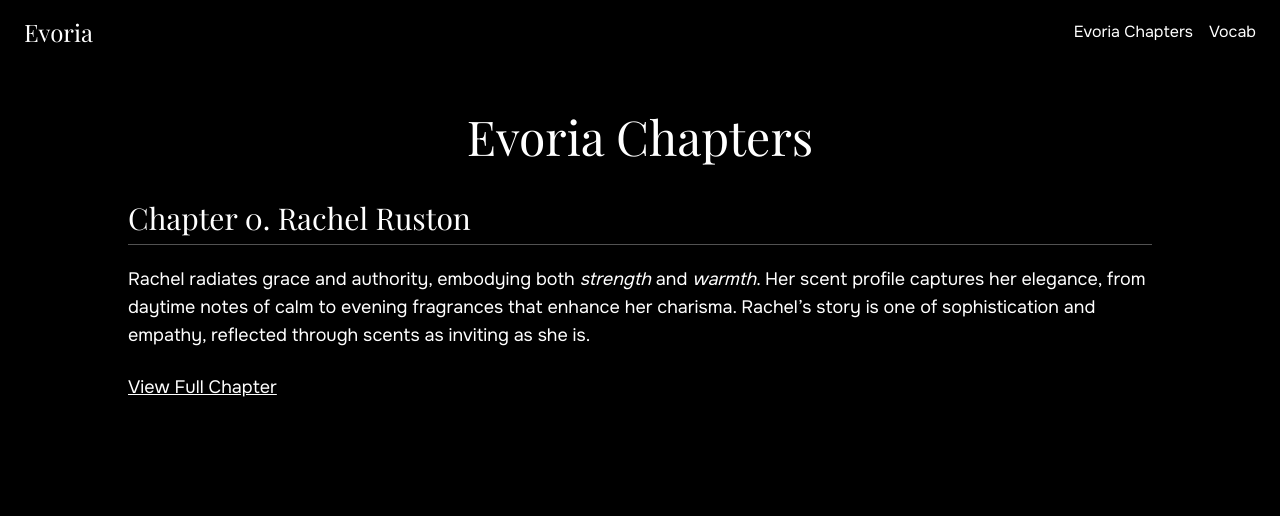
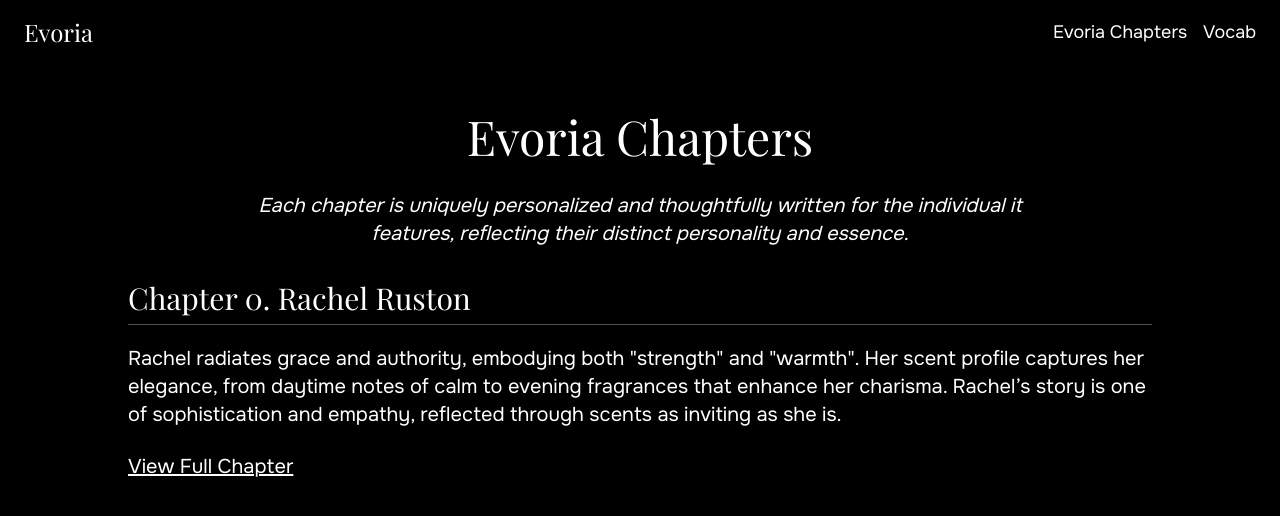
Before and after one commit to P541M/evoria, a React (Create React App) app: page / in a window 1280 px wide. Both pictures are taken after a click on the button "Discover Evoria Chapters". Shown: the top 516 px of the page. Built offline with nearby package versions, Linux system fonts and the light colour scheme; a web font is replaced by a local one.

Commit message:
feat: added consistent padding and font sizing

```diff
--- a/src/components/FragrancePicks.jsx
+++ b/src/components/FragrancePicks.jsx
@@ -1,33 +1,44 @@
 import React from "react";
 import { Link } from "react-router-dom";
+
+const chapters = [
+  {
+    id: 0,
+    title: "Rachel Ruston",
+    description:
+      'Rachel radiates grace and authority, embodying both "strength" and "warmth". Her scent profile captures her elegance, from daytime notes of calm to evening fragrances that enhance her charisma. Rachel’s story is one of sophistication and empathy, reflected through scents as inviting as she is.',
+    link: "/chapters/rachel-ruston",
+  },
+];
 
 function FragrancePicks() {
   return (
     <div className="fade-in mx-12 min-h-screen bg-black pb-12 pt-28 text-white sm:mx-12 md:mx-14 lg:mx-16">
-      <h2 className="mb-8 text-center font-playfair text-4xl sm:mb-10 sm:text-5xl">
+      <h1 className="mb-6 text-center font-playfair text-4xl text-white sm:mb-8 sm:text-5xl">
         Evoria Chapters
-      </h2>
+      </h1>
+
+      <p className="mx-auto mb-8 max-w-3xl text-center text-lg italic text-white sm:text-xl">
+        Each chapter is uniquely personalized and thoughtfully written for the
+        individual it features, reflecting their distinct personality and
+        essence.
+      </p>
 
       <div className="mx-auto max-w-2xl space-y-10 sm:space-y-12 md:max-w-3xl lg:max-w-5xl">
-        <div>
-          <h3 className="mb-5 border-b border-offWhite/40 pb-1 font-playfair text-2xl sm:pb-2 sm:text-3xl">
-            Chapter 0. Rachel Ruston
-          </h3>
-          <p className="mb-6 text-base sm:text-lg">
-            Rachel radiates grace and authority, embodying both{" "}
-            <span className="italic">strength</span> and{" "}
-            <span className="italic">warmth</span>. Her scent profile captures
-            her elegance, from daytime notes of calm to evening fragrances that
-            enhance her charisma. Rachel’s story is one of sophistication and
-            empathy, reflected through scents as inviting as she is.
-          </p>
-          <Link
-            to="/chapters/rachel-ruston"
-            className="text-base underline transition duration-200 hover:text-offWhite sm:text-lg"
-          >
-            View Full Chapter
-          </Link>
-        </div>
+        {chapters.map((chapter) => (
+          <div key={chapter.id}>
+            <h2 className="mb-5 border-b border-offWhite/40 pb-1 font-playfair text-2xl sm:pb-2 sm:text-3xl">
+              {`Chapter ${chapter.id}. ${chapter.title}`}
+            </h2>
+            <p className="mb-6 text-lg sm:text-xl">{chapter.description}</p>
+            <Link
+              to={chapter.link}
+              className="text-lg underline transition duration-200 hover:text-offWhite sm:text-xl"
+            >
+              View Full Chapter
+            </Link>
+          </div>
+        ))}
       </div>
     </div>
   );
--- a/src/components/LandingPage.jsx
+++ b/src/components/LandingPage.jsx
@@ -10,11 +10,11 @@ function LandingPage() {
         Welcome to Evoria
       </h1>
 
-      <div className="mb-8 max-w-xl space-y-6 text-base sm:mb-12 sm:max-w-2xl sm:space-y-8 sm:text-lg">
+      <div className="mb-8 max-w-xl space-y-6 text-lg sm:mb-12 sm:max-w-2xl sm:space-y-8 sm:text-xl">
         <p>
-          Evoria is a curated journey through the world of fragrance. Each
-          selection reflects a unique character, chosen to capture an
-          individual’s essence.
+          Evoria is a curated journey through fragrance, each selection
+          reflecting a unique character chosen to capture an individual’s
+          essence.
         </p>
         <p>
           Created by{" "}
@@ -34,7 +34,7 @@ function LandingPage() {
 
       <button
         onClick={() => navigate("/chapters")}
-        className="rounded-full bg-white px-6 py-3 text-base text-black shadow-md transition duration-300 hover:bg-offWhite sm:px-8 sm:text-lg"
+        className="rounded-full bg-white px-6 py-3 text-lg text-black shadow-md transition duration-300 hover:bg-offWhite sm:px-8 sm:text-xl"
       >
         Discover Evoria Chapters
       </button>
--- a/src/components/Navbar.jsx
+++ b/src/components/Navbar.jsx
@@ -37,7 +37,7 @@ function Navbar() {
   }, []);
 
   return (
-    <nav className="fade-in-two fixed top-0 z-50 w-full bg-black text-base text-white">
+    <nav className="fade-in-two fixed top-0 z-50 w-full bg-black text-lg text-white">
       <div className="container mx-auto flex h-16 items-center justify-between px-4 sm:px-6">
         <h1 className="flex-1 text-center font-playfair text-2xl sm:flex-none sm:text-left">
           <Link to="/" className="transition duration-200 hover:text-offWhite">
--- a/src/components/Vocab.jsx
+++ b/src/components/Vocab.jsx
@@ -4,16 +4,22 @@ function Vocab() {
   return (
     <div className="fade-in mx-12 min-h-screen bg-black pb-12 pt-28 text-white sm:mx-12 md:mx-14 lg:mx-16">
       <div className="mx-auto max-w-2xl md:max-w-3xl lg:max-w-5xl">
-        <h2 className="mb-8 text-center font-playfair text-4xl sm:mb-10 sm:text-5xl">
+        <h1 className="mb-6 text-center font-playfair text-4xl text-white sm:mb-8 sm:text-5xl">
           Vocabulary
-        </h2>
+        </h1>
+
+        <p className="mx-auto mb-8 max-w-3xl text-center text-lg italic text-white sm:text-xl">
+          Deepen your fragrance knowledge with our comprehensive vocabulary.
+          Each term is thoughtfully defined to highlight the nuances of our
+          personalized chapters.
+        </p>
 
         <div className="space-y-10 sm:space-y-12">
           <div>
-            <h3 className="mb-5 border-b border-offWhite/40 pb-1 font-playfair text-2xl sm:pb-2 sm:text-3xl">
+            <h2 className="mb-5 border-b border-offWhite/40 pb-1 font-playfair text-2xl sm:pb-2 sm:text-3xl">
               Top Notes
-            </h3>
-            <p className="text-base sm:text-lg">
+            </h2>
+            <p className="text-lg sm:text-xl">
               Top notes are the initial scents you smell when you first apply a
               fragrance. They are usually light, fresh, and evaporate quickly to
               make way for the heart notes.
@@ -21,10 +27,10 @@ function Vocab() {
           </div>
 
           <div>
-            <h3 className="mb-5 border-b border-offWhite/40 pb-1 font-playfair text-2xl sm:pb-2 sm:text-3xl">
+            <h2 className="mb-5 border-b border-offWhite/40 pb-1 font-playfair text-2xl sm:pb-2 sm:text-3xl">
               Middle Notes / Heart Notes
-            </h3>
-            <p className="text-base sm:text-lg">
+            </h2>
+            <p className="text-lg sm:text-xl">
               Middle notes, or heart notes, emerge once the top notes dissipate.
               These notes represent the core of the fragrance and tend to be
               more mellow and harmonious, lasting longer than the top notes.
@@ -32,10 +38,10 @@ function Vocab() {
           </div>
 
           <div>
-            <h3 className="mb-5 border-b border-offWhite/40 pb-1 font-playfair text-2xl sm:pb-2 sm:text-3xl">
+            <h2 className="mb-5 border-b border-offWhite/40 pb-1 font-playfair text-2xl sm:pb-2 sm:text-3xl">
               Base Notes
-            </h3>
-            <p className="text-base sm:text-lg">
+            </h2>
+            <p className="text-lg sm:text-xl">
               Base notes are the final scent that appears once the top and
               middle notes have evaporated. They are rich and deep, often
               lasting for several hours and providing the fragrance with its
```
Also changed, not shown: src/components/profiles/RachelRuston.jsx (+17 -17 lines).
